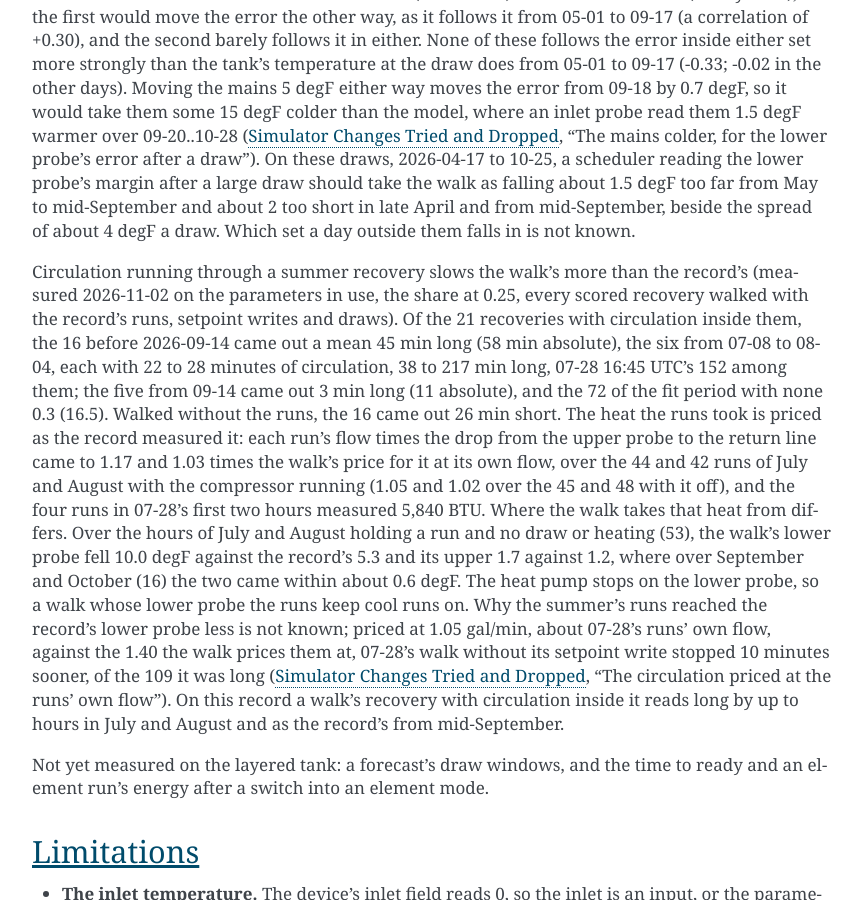
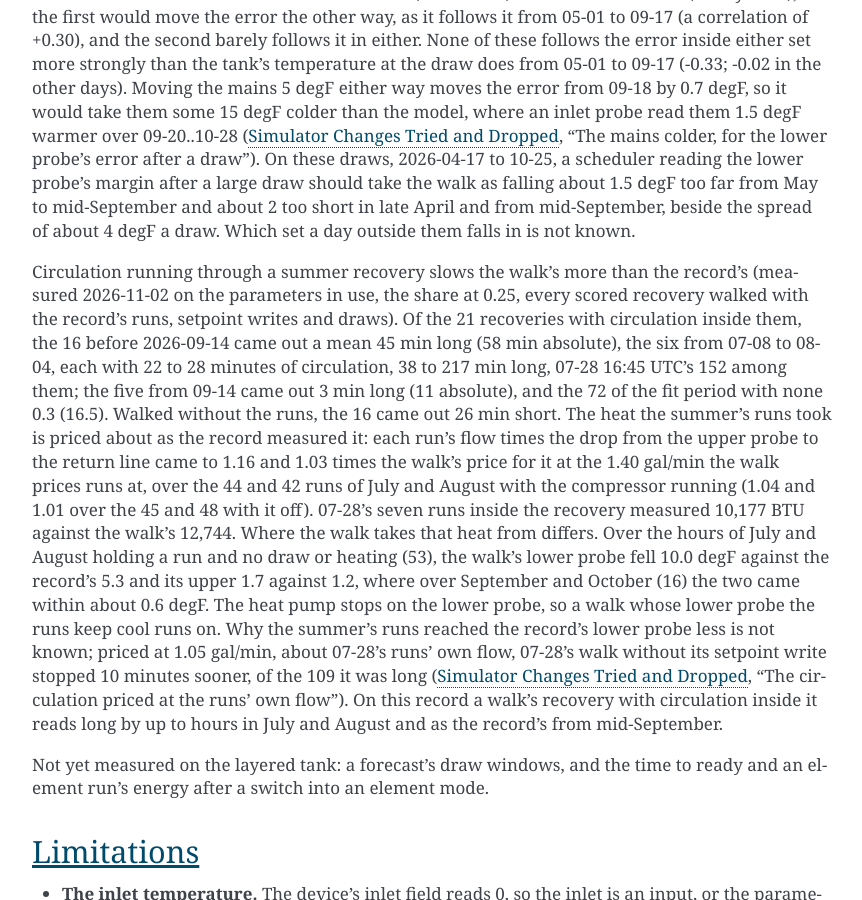
Before and after one commit to eman/nwp500-python, a Sphinx documentation site: the page built from docs/explanation/simulator.rst, in a window 1280 px wide and 900 px high, scrolled down 11305 px. Shown: the whole window, without its empty margins (338-1200 px from the left). Built offline with Sphinx 7.4.7, drawn with Linux system fonts in a browser that asks for light colours.

Commit message:
docs(sim): the runs' heat priced at the walk's flow, the two 07-28 walks told apart

```diff
--- a/docs/explanation/simulator.rst
+++ b/docs/explanation/simulator.rst
@@ -663,24 +663,25 @@ the six from 07-08 to 08-04, each with 22 to 28 minutes of circulation,
 38 to 217 min long, 07-28 16:45 UTC's 152 among them; the five from
 09-14 came out 3 min long (11 absolute), and the 72 of the fit period
 with none 0.3 (16.5). Walked without the runs, the 16 came out 26 min
-short. The heat the runs took is priced as the record measured it: each
-run's flow times the drop from the upper probe to the return line came
-to 1.17 and 1.03 times the walk's price for it at its own flow, over the
-44 and 42 runs of July and August with the compressor running (1.05 and
-1.02 over the 45 and 48 with it off), and the four runs in 07-28's first
-two hours measured 5,840 BTU. Where the walk takes that heat from
-differs. Over the hours of July and August holding a run and no draw or
-heating (53), the walk's lower probe fell 10.0 degF against the record's
-5.3 and its upper 1.7 against 1.2, where over September and October (16)
-the two came within about 0.6 degF. The heat pump stops on the lower
-probe, so a walk whose lower probe the runs keep cool runs on. Why the
-summer's runs reached the record's lower probe less is not known; priced
-at 1.05 gal/min, about 07-28's runs' own flow, against the 1.40 the walk
-prices them at, 07-28's walk without its setpoint write stopped 10
-minutes sooner, of the 109 it was long (:doc:`simulator-tried`, "The
-circulation priced at the runs' own flow"). On this record a walk's
-recovery with circulation inside it reads long by up to hours in July
-and August and as the record's from mid-September.
+short. The heat the summer's runs took is priced about as the record
+measured it: each run's flow times the drop from the upper probe to the
+return line came to 1.16 and 1.03 times the walk's price for it at the
+1.40 gal/min the walk prices runs at, over the 44 and 42 runs of July
+and August with the compressor running (1.04 and 1.01 over the 45 and 48
+with it off). 07-28's seven runs inside the recovery measured 10,177 BTU
+against the walk's 12,744. Where the walk takes that heat from differs.
+Over the hours of July and August holding a run and no draw or heating
+(53), the walk's lower probe fell 10.0 degF against the record's 5.3 and
+its upper 1.7 against 1.2, where over September and October (16) the two
+came within about 0.6 degF. The heat pump stops on the lower probe, so a
+walk whose lower probe the runs keep cool runs on. Why the summer's runs
+reached the record's lower probe less is not known; priced at 1.05
+gal/min, about 07-28's runs' own flow, 07-28's walk without its setpoint
+write stopped 10 minutes sooner, of the 109 it was long
+(:doc:`simulator-tried`, "The circulation priced at the runs' own
+flow"). On this record a walk's recovery with circulation inside it
+reads long by up to hours in July and August and as the record's from
+mid-September.
 
 Not yet measured on the layered tank: a forecast's draw windows, and
 the time to ready and an element run's energy after a switch into an
```
Also changed, not shown: docs/explanation/simulator-tried.rst (+9 -6 lines).
